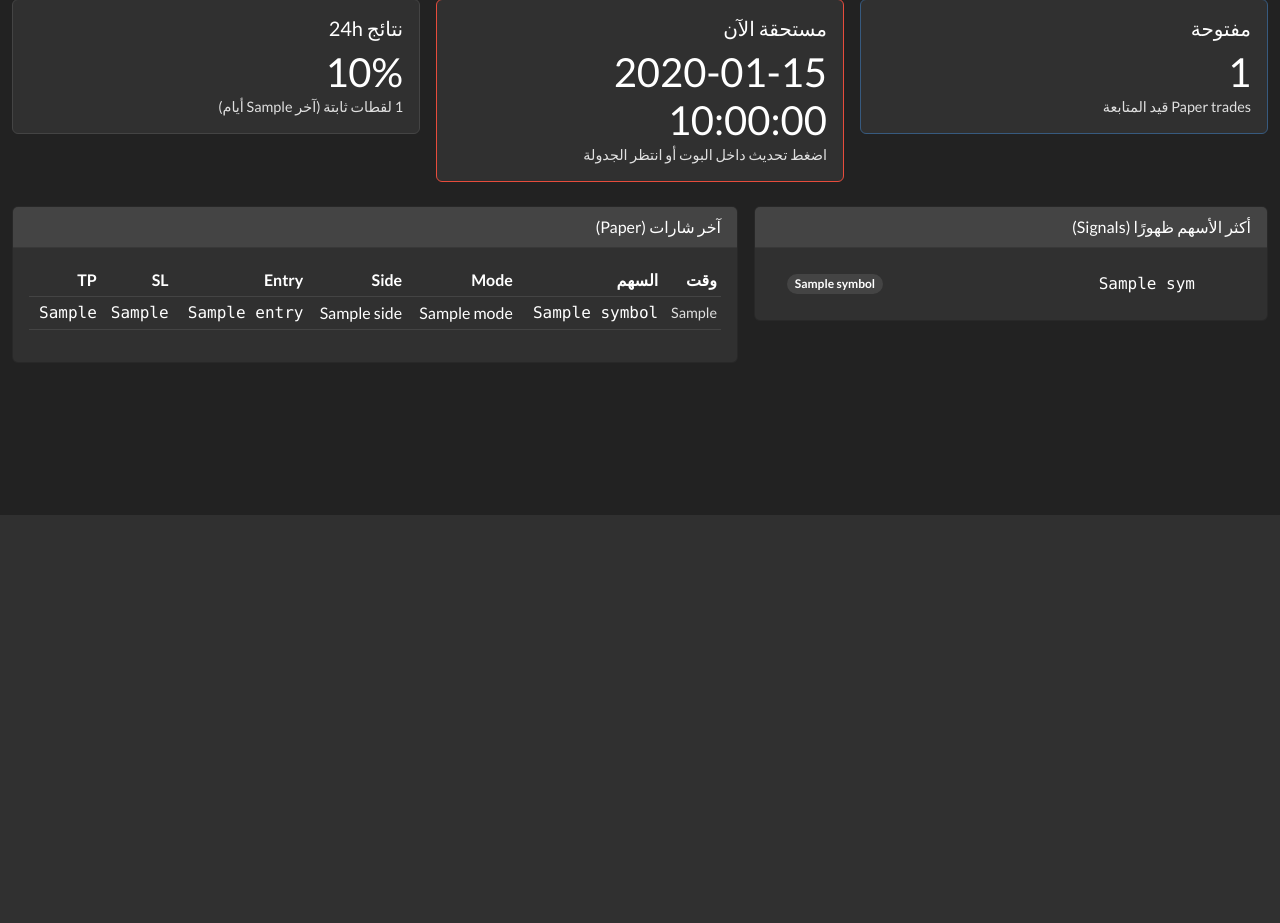
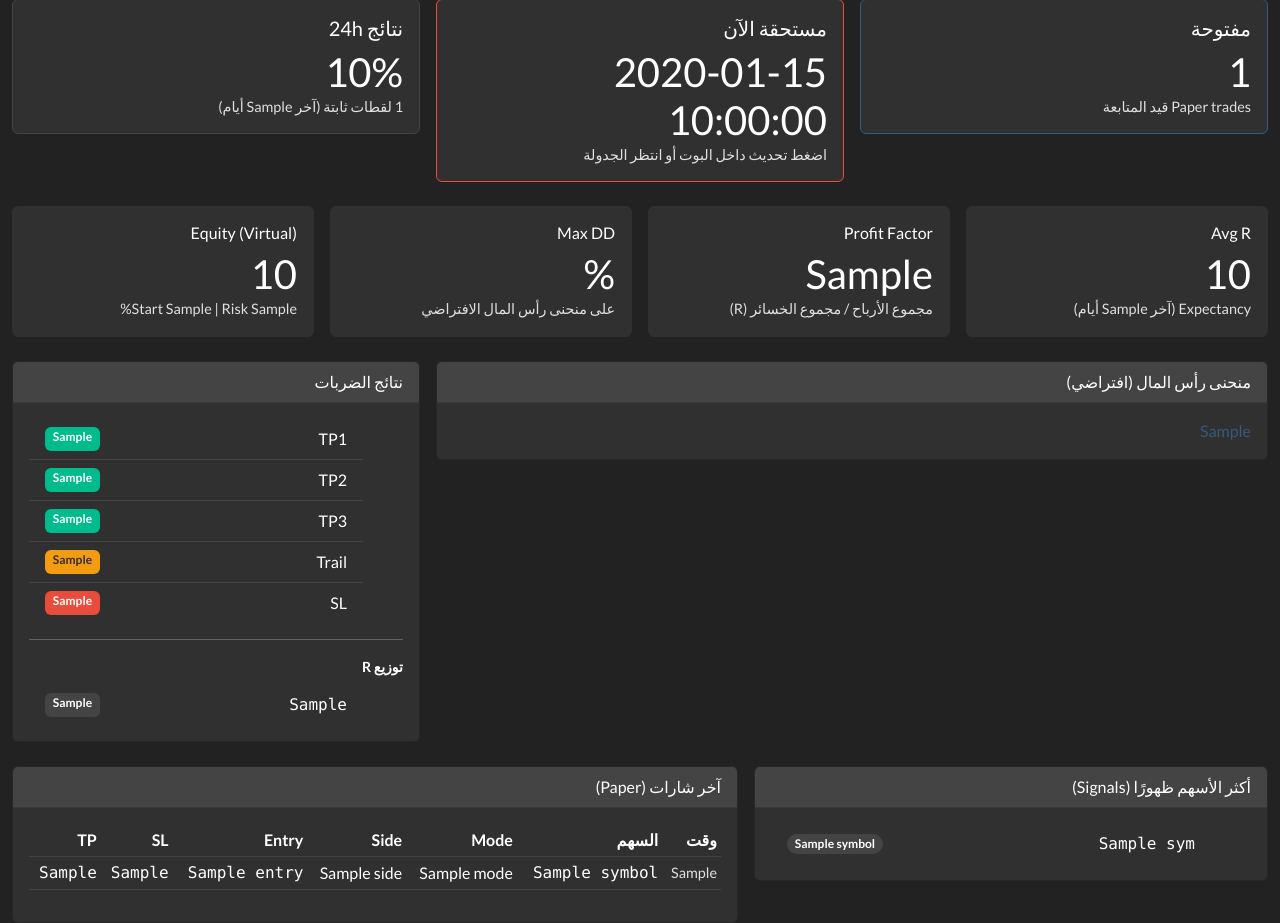
Before and after one commit to moa19438-code/Taw, a Flask app: template core/templates/admin/index.html in a window 1280 px wide. Shown: the part 285-1208 px from the top of the page. Before the commit the page ends 800 px from the top, so only its background shows below. Run offline with Flask 3, Linux system fonts and the light colour scheme; the template is opened without the code that fills it: most values are stand-ins (such as "Sample title", 1, 10 or a date in 2020); some libraries are stand-ins or nearby versions.

Commit message:
Add files via upload

```diff
--- a/core/templates/admin/index.html
+++ b/core/templates/admin/index.html
@@ -67,6 +67,84 @@
     </div>
   </div>
 
+
+<div class="row g-3 mt-2">
+  <div class="col-12 col-md-3">
+    <div class="card border-dark">
+      <div class="card-body">
+        <div class="h6">Avg R</div>
+        <div class="display-6">{{ avg_r|round(2) }}</div>
+        <div class="small-muted">Expectancy (آخر {{ lookback_days }} أيام)</div>
+      </div>
+    </div>
+  </div>
+  <div class="col-12 col-md-3">
+    <div class="card border-dark">
+      <div class="card-body">
+        <div class="h6">Profit Factor</div>
+        <div class="display-6">
+          {{ profit_factor_display }}
+        </div>
+        <div class="small-muted">مجموع الأرباح / مجموع الخسائر (R)</div>
+      </div>
+    </div>
+  </div>
+  <div class="col-12 col-md-3">
+    <div class="card border-dark">
+      <div class="card-body">
+        <div class="h6">Max DD</div>
+        <div class="display-6">{{ (max_dd*100)|round(1) }}%</div>
+        <div class="small-muted">على منحنى رأس المال الافتراضي</div>
+      </div>
+    </div>
+  </div>
+  <div class="col-12 col-md-3">
+    <div class="card border-dark">
+      <div class="card-body">
+        <div class="h6">Equity (Virtual)</div>
+        <div class="display-6">{{ equity_last|round(2) }}</div>
+        <div class="small-muted">Start {{ start_capital }} | Risk {{ risk_pct }}%</div>
+      </div>
+    </div>
+  </div>
+</div>
+
+<div class="row g-3 mt-2">
+  <div class="col-12 col-lg-8">
+    <div class="card">
+      <div class="card-header">منحنى رأس المال (افتراضي)</div>
+      <div class="card-body">
+        {% if equity_svg %}
+          <div class="text-primary">{{ equity_svg|safe }}</div>
+        {% else %}
+          <div class="small-muted">لا توجد بيانات كافية.</div>
+        {% endif %}
+      </div>
+    </div>
+  </div>
+  <div class="col-12 col-lg-4">
+    <div class="card">
+      <div class="card-header">نتائج الضربات</div>
+      <div class="card-body">
+        <ul class="list-group list-group-flush">
+          <li class="list-group-item d-flex justify-content-between"><span>TP1</span><span class="badge bg-success">{{ tp1_hits }}</span></li>
+          <li class="list-group-item d-flex justify-content-between"><span>TP2</span><span class="badge bg-success">{{ tp2_hits }}</span></li>
+          <li class="list-group-item d-flex justify-content-between"><span>TP3</span><span class="badge bg-success">{{ tp3_hits }}</span></li>
+          <li class="list-group-item d-flex justify-content-between"><span>Trail</span><span class="badge bg-warning text-dark">{{ trail_hits }}</span></li>
+          <li class="list-group-item d-flex justify-content-between"><span>SL</span><span class="badge bg-danger">{{ sl_hits }}</span></li>
+        </ul>
+        <hr/>
+        <div class="small fw-bold mb-2">توزيع R</div>
+        <ul class="list-group list-group-flush">
+          {% for b, c in r_hist %}
+            <li class="list-group-item d-flex justify-content-between"><span class="mono">{{ b }}</span><span class="badge bg-secondary">{{ c }}</span></li>
+          {% endfor %}
+        </ul>
+      </div>
+    </div>
+  </div>
+</div>
+
   <div class="row g-3 mt-2">
     <div class="col-12 col-lg-5">
       <div class="card">
```
